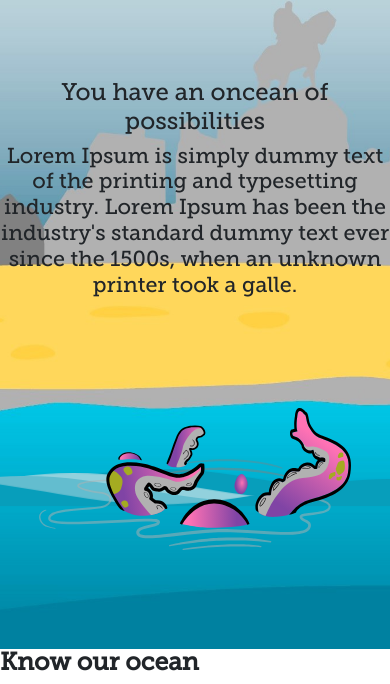
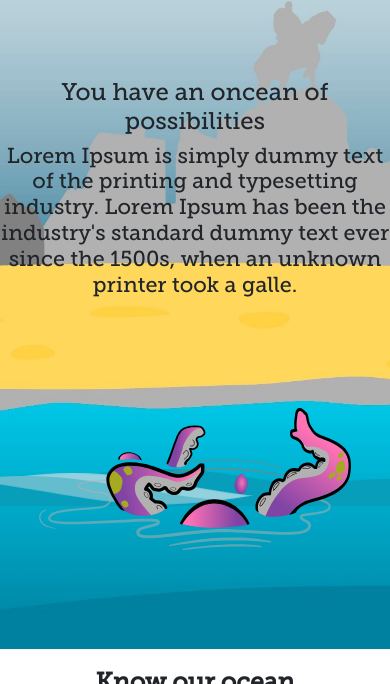
Before and after one commit to paodesign/codeit2.0, a plain HTML site: page index.html in a window 390 px wide. Shown: the part 101-785 px from the top of the page. Drawn offline with nearby package versions, Linux system fonts and the light colour scheme.

Commit message:
saving changes

```diff
--- a/style.css
+++ b/style.css
@@ -293,7 +293,6 @@ li a {
   .nav-links:hover {
     color: white;
   }
-<<<<<<< HEAD
   /*Section second*/
   #title-secundary {
     text-align: center;
@@ -308,8 +307,6 @@ li a {
     margin-bottom: 3%;
   }
 
-=======
->>>>>>> c769b315b9f05222baf10e0c6402a7c850f41186
 }
 
 .flex {
@@ -411,7 +408,6 @@ li a {
   h1 {
     font-size: 24px;
   }
-<<<<<<< HEAD
 /*Section second*/
   #title-secundary {
     text-align: center;
@@ -447,7 +443,3 @@ li a {
 
   }
 }/*# sourceMappingURL=style.css.map */
-=======
-}
-/*# sourceMappingURL=style.css.map */
->>>>>>> c769b315b9f05222baf10e0c6402a7c850f41186
```
